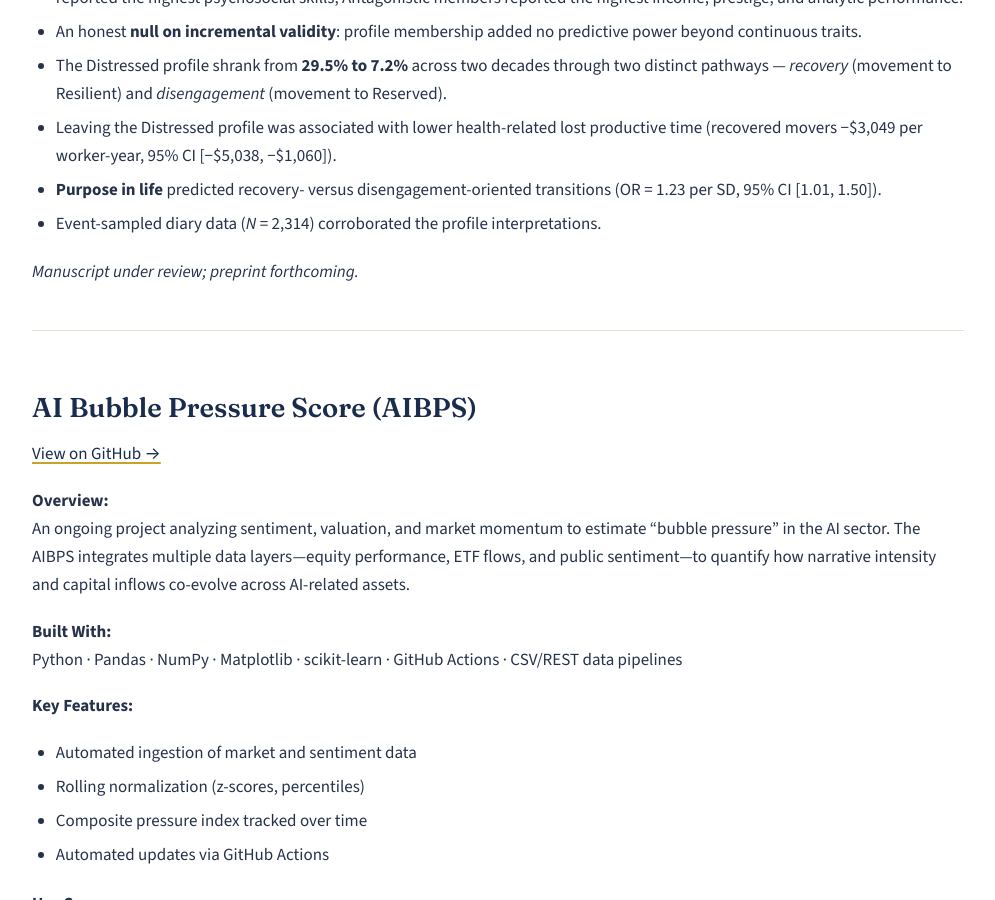
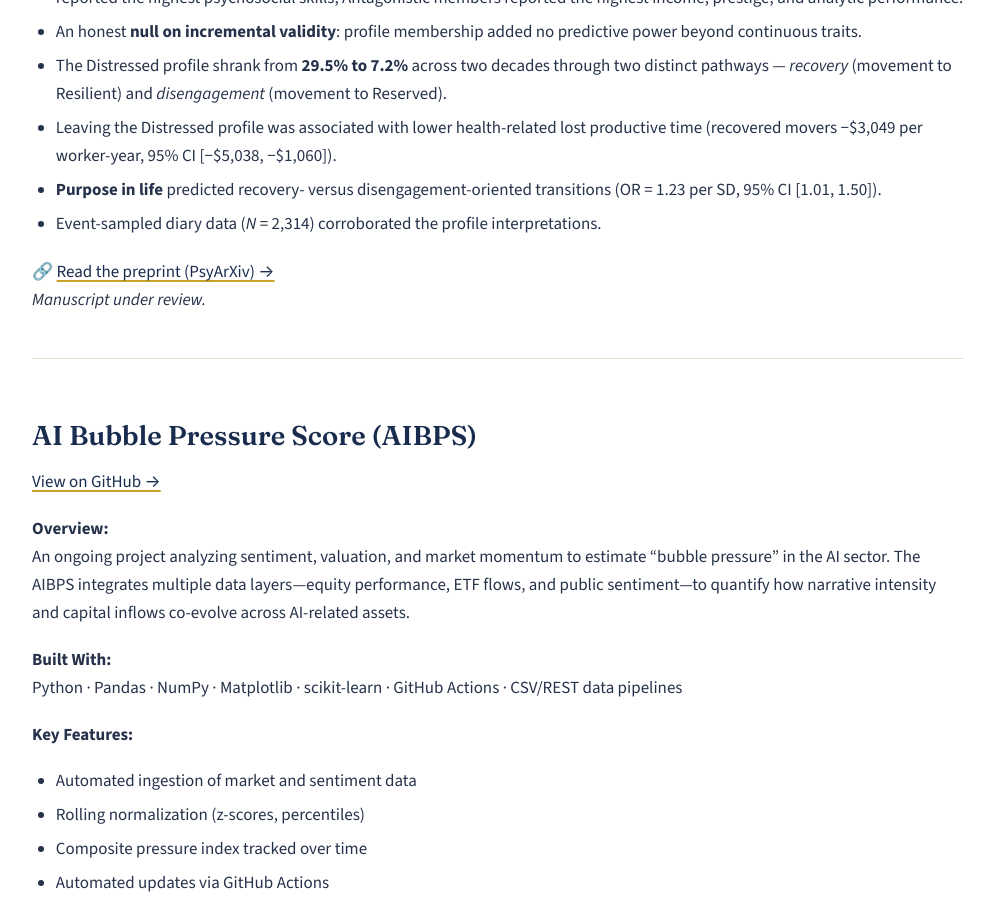
Before and after one commit to mjmonnot/mjmonnot.github.io, a Jekyll site: the page built from projects.md, in a window 1280 px wide and 900 px high, scrolled down 3264 px. Shown: the whole window, without its empty margins (142-1137 px from the left). Built offline with Jekyll 4.4.1, drawn with Linux system fonts in a browser that asks for light colours.

Commit message:
Add MIDUS preprint (PsyArXiv) link to projects page
Co-authored-by: Cursor <cursoragent@cursor.com>

```diff
--- a/projects.md
+++ b/projects.md
@@ -97,7 +97,8 @@ R · latent profile analysis (LPA) and latent transition analysis via a joint la
 - **Purpose in life** predicted recovery- versus disengagement-oriented transitions (OR = 1.23 per SD, 95% CI [1.01, 1.50]).
 - Event-sampled diary data (*N* = 2,314) corroborated the profile interpretations.
 
-*Manuscript under review; preprint forthcoming.*
+🔗 [Read the preprint (PsyArXiv) →](https://doi.org/10.31234/osf.io/9r6hd_v1)
+*Manuscript under review.*
 
 ---
 
```
